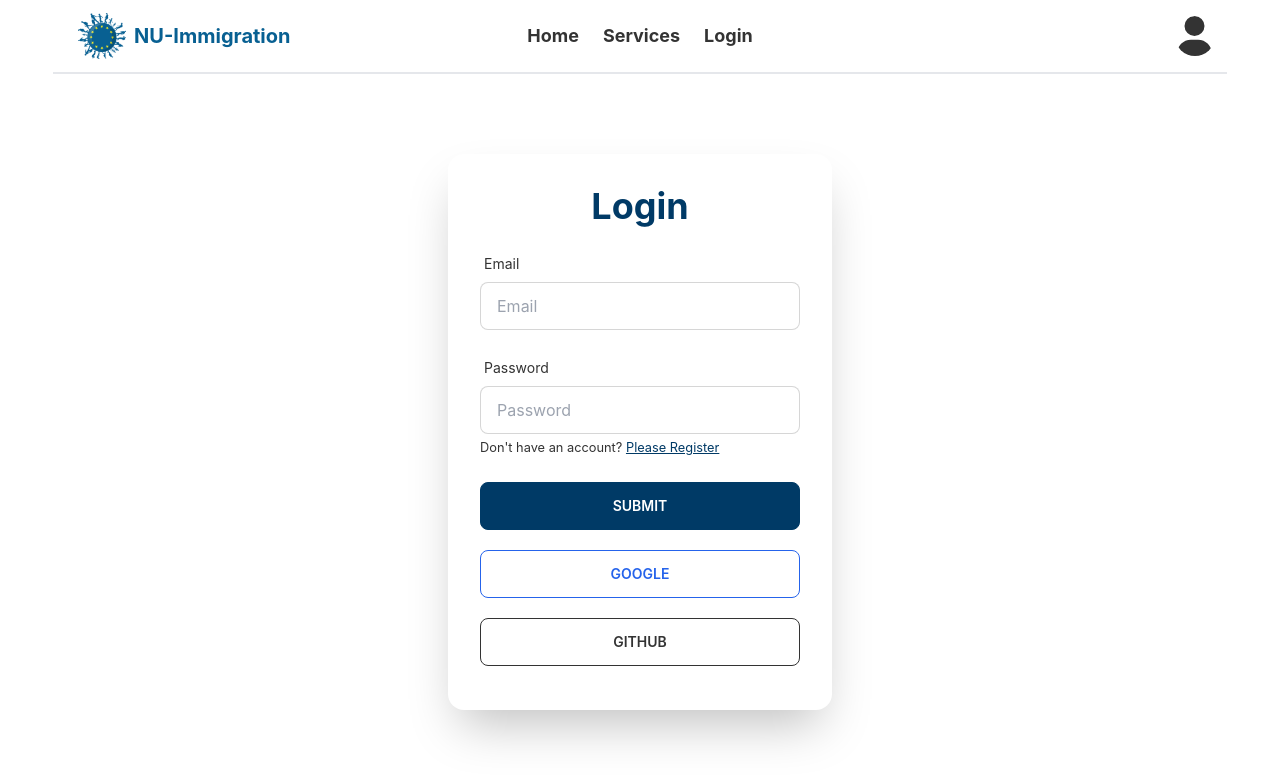
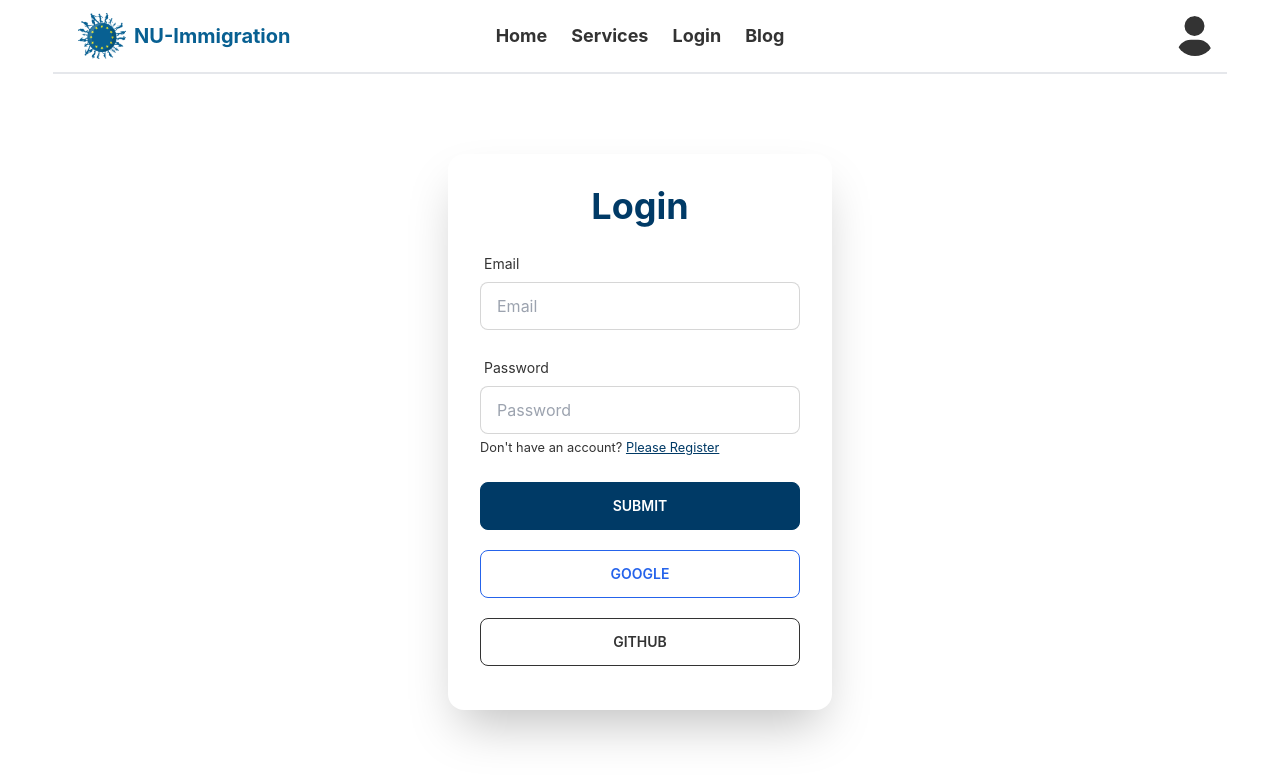
Before and after one commit to FaizulOsman/nu_immigration-client-repo, a React (Create React App) app: page /login in a window 1280 px wide. Shown: the top 782 px of the page. Built offline with nearby package versions, Linux system fonts and the light colour scheme; no server answers.

Commit message:
navbar updated with condition and update button added in review card

```diff
--- a/src/Routes/Router.js
+++ b/src/Routes/Router.js
@@ -1,6 +1,7 @@
 import { createBrowserRouter } from "react-router-dom";
 import AddReview from "../components/AddReview";
 import AddService from "../components/AddService";
+import Blog from "../components/Blog";
 import Home from "../components/Home";
 import Login from "../components/Login";
 import MyReviews from "../components/MyReviews";
@@ -60,6 +61,10 @@ export const router = createBrowserRouter([
           </PrivateRoute>
         ),
       },
+      {
+        path: "/blog",
+        element: <Blog></Blog>,
+      },
     ],
   },
 ]);
--- /dev/null
+++ b/src/components/Blog.jsx
@@ -0,0 +1,7 @@
+import React from "react";
+
+const Blog = () => {
+  return <div></div>;
+};
+
+export default Blog;
--- a/src/components/Header.jsx
+++ b/src/components/Header.jsx
@@ -83,6 +83,16 @@ const Header = () => {
           </li>
         </>
       )}
+      <li>
+        <Link
+          to="/blog"
+          className="text-lg p-3 font-bold group transition-all duration-300 ease-in-out"
+        >
+          <span className="bg-left-bottom bg-gradient-to-r from-red-600 to-red-600 bg-[length:0%_2px] bg-no-repeat group-hover:bg-[length:100%_2px] transition-all duration-500 ease-out">
+            Blog
+          </span>
+        </Link>
+      </li>
     </>
   );
 
--- a/src/components/MyReviews.jsx
+++ b/src/components/MyReviews.jsx
@@ -53,10 +53,10 @@ const MyReviews = () => {
           </>
         ) : (
           <div className="max-w-xs mx-auto">
+            <Lottie animationData={lottieAnimation} loop={true}></Lottie>
             <h2 className="mb-10 text-4xl font-bold text-center text-secondary">
-              No Review Found
+              No reviews were added
             </h2>
-            <Lottie animationData={lottieAnimation} loop={true}></Lottie>
           </div>
         )}
       </div>
--- a/src/components/ReviewCard.jsx
+++ b/src/components/ReviewCard.jsx
@@ -1,4 +1,8 @@
-import { faStar, faUser } from "@fortawesome/free-solid-svg-icons";
+import {
+  faPenToSquare,
+  faStar,
+  faUser,
+} from "@fortawesome/free-solid-svg-icons";
 import { FontAwesomeIcon } from "@fortawesome/react-fontawesome";
 import React from "react";
 import { Link } from "react-router-dom";
@@ -30,12 +34,20 @@ const ReviewCard = ({ review, handleDeleteReview }) => {
                 <p className="text-md font-semibold text-gray-500">{email}</p>
               </div>
             </div>
-            <Link
-              onClick={() => handleDeleteReview(review)}
-              className="btn btn-circle bg-red-600 hover:bg-red-700 border-none"
-            >
-              X
-            </Link>
+            <div className="flex md:flex-row flex-col items-center gap-4">
+              <Link
+                onClick={() => handleDeleteReview(review)}
+                className="bg-red-600 hover:bg-red-700 cursor-pointer rounded-full px-2 text-white"
+              >
+                X
+              </Link>
+              <Link
+                onClick={() => handleDeleteReview(review)}
+                className="text-primary text-xl"
+              >
+                <FontAwesomeIcon icon={faPenToSquare}></FontAwesomeIcon>
+              </Link>
+            </div>
           </div>
           <h4 className="text-xl font-bold text-center text-primary">
             {title}
```
Also changed, not shown: 1 other file (tests, documents, lock files or other folders).
